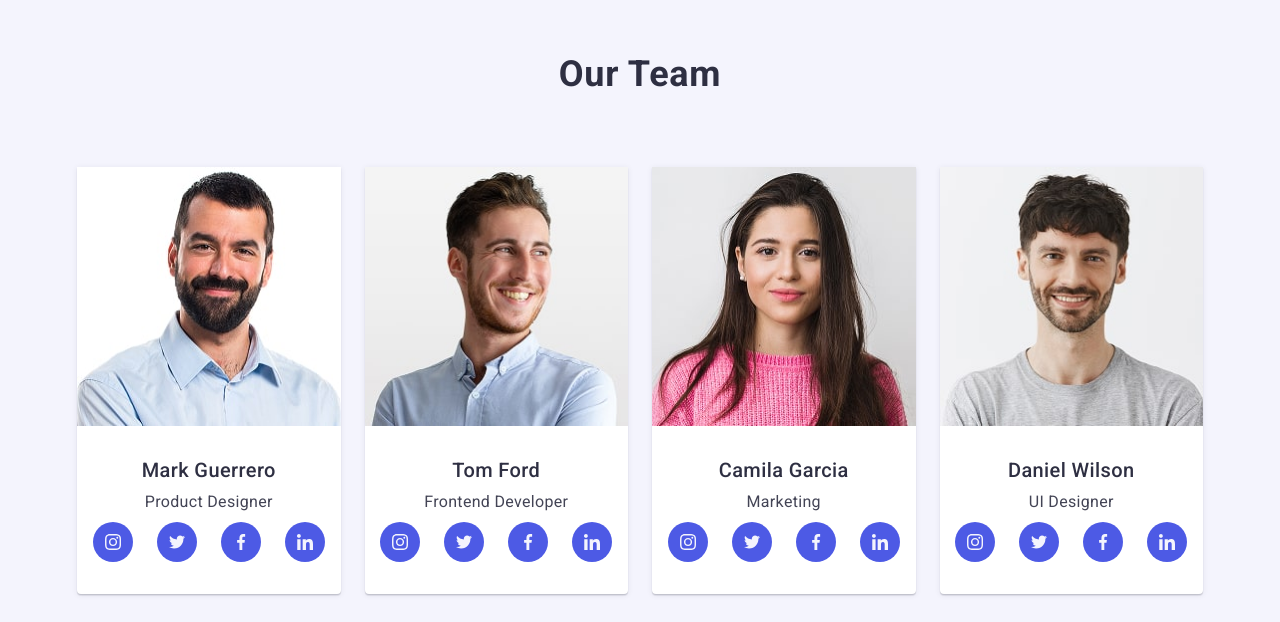
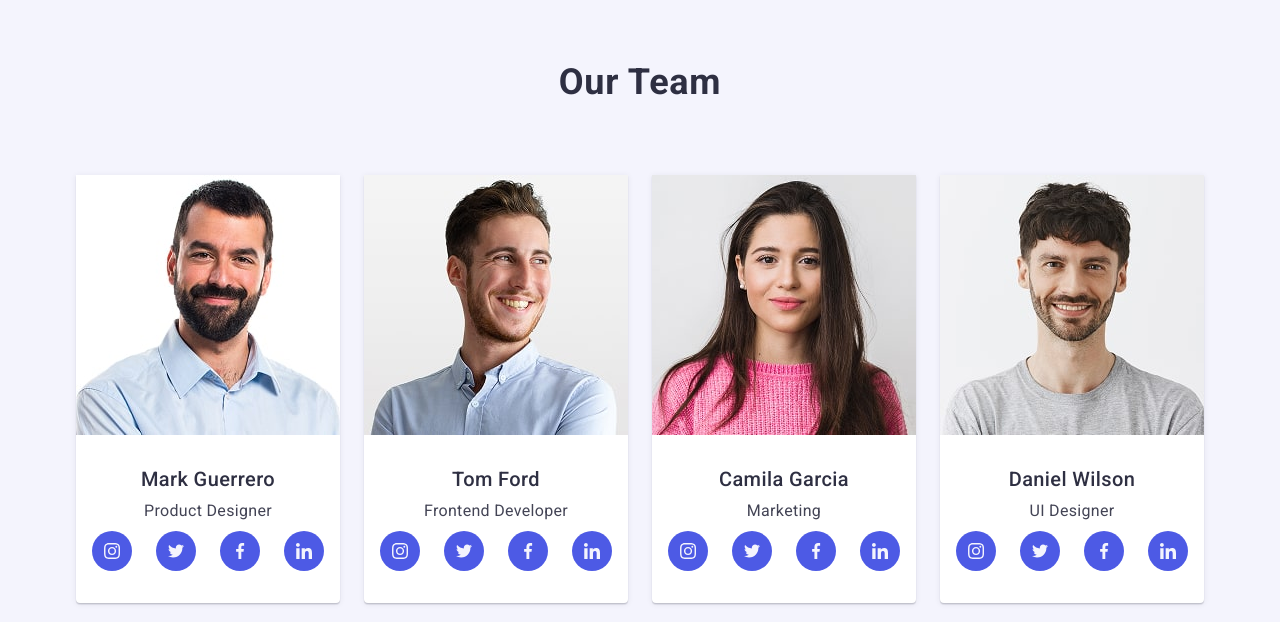
Before and after one commit to KaterynaTyutyunnikova/goit-markup-hw-06, a plain HTML site: page index.html in a window 1280 px wide. Shown: the part 1218-1840 px from the top of the page. Drawn offline with nearby package versions, Linux system fonts and the light colour scheme.

Commit message:
add markup

```diff
--- a/css/styles.css
+++ b/css/styles.css
@@ -513,9 +513,11 @@
   }
   .team {
     background-color: #f4f4fd;
-    padding: 96px 28px;
+    padding: 96px 0;
   }
-
+  .container-team{
+    padding: 0 28px;
+  }
   .team-title {
     font-weight: 700;
     font-size: 36px;
@@ -594,19 +596,21 @@
           width: calc((100% - 24px) / 2);
         }
         .container-team{
-            padding: 96px 108px;
+            padding: 0 108px;
         }
 
 
       }
 
       @media screen and (min-width: 1158px) {
-
+        .team {
+          padding: 120px 0;
+        }
         .team-item{
             width: calc((100% - 72px) / 4);
         }
         .container-team{
-            padding:  16px;
+            padding: 0 15px;
         }
       }
 
```
